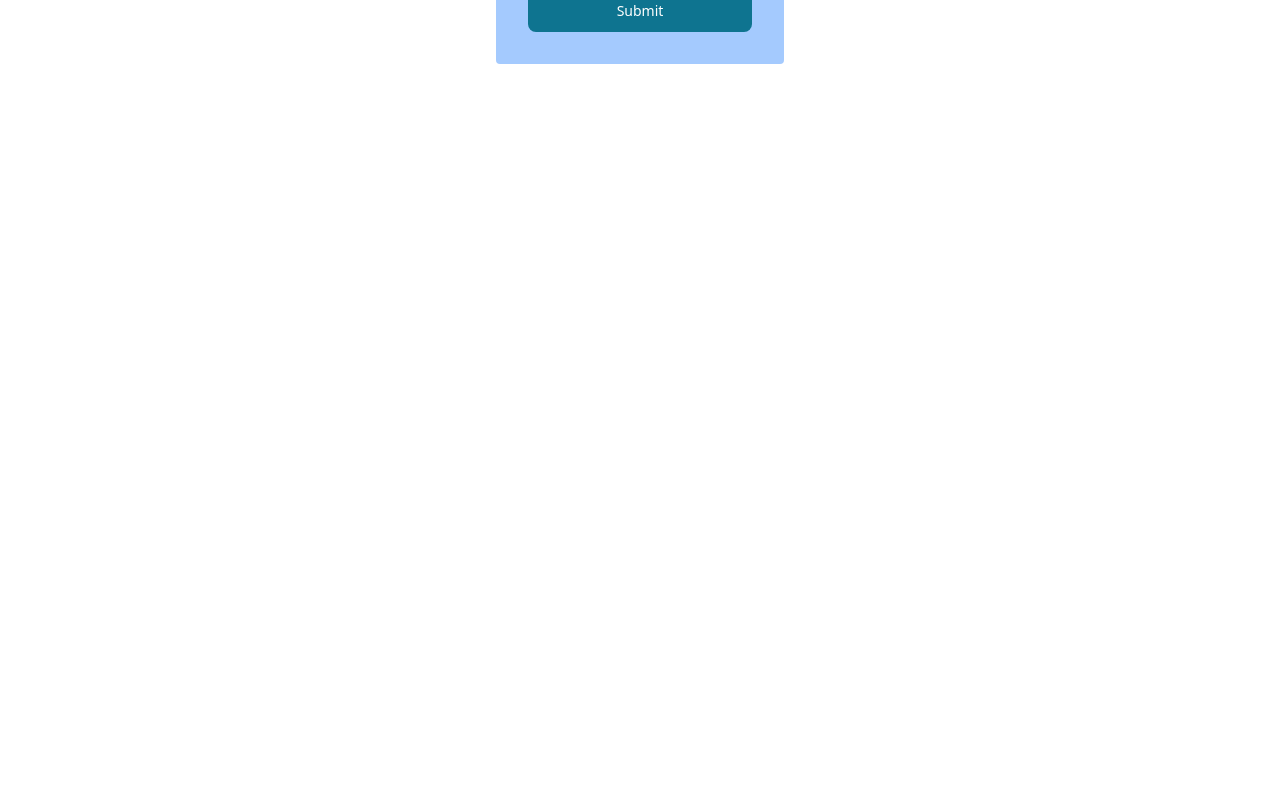
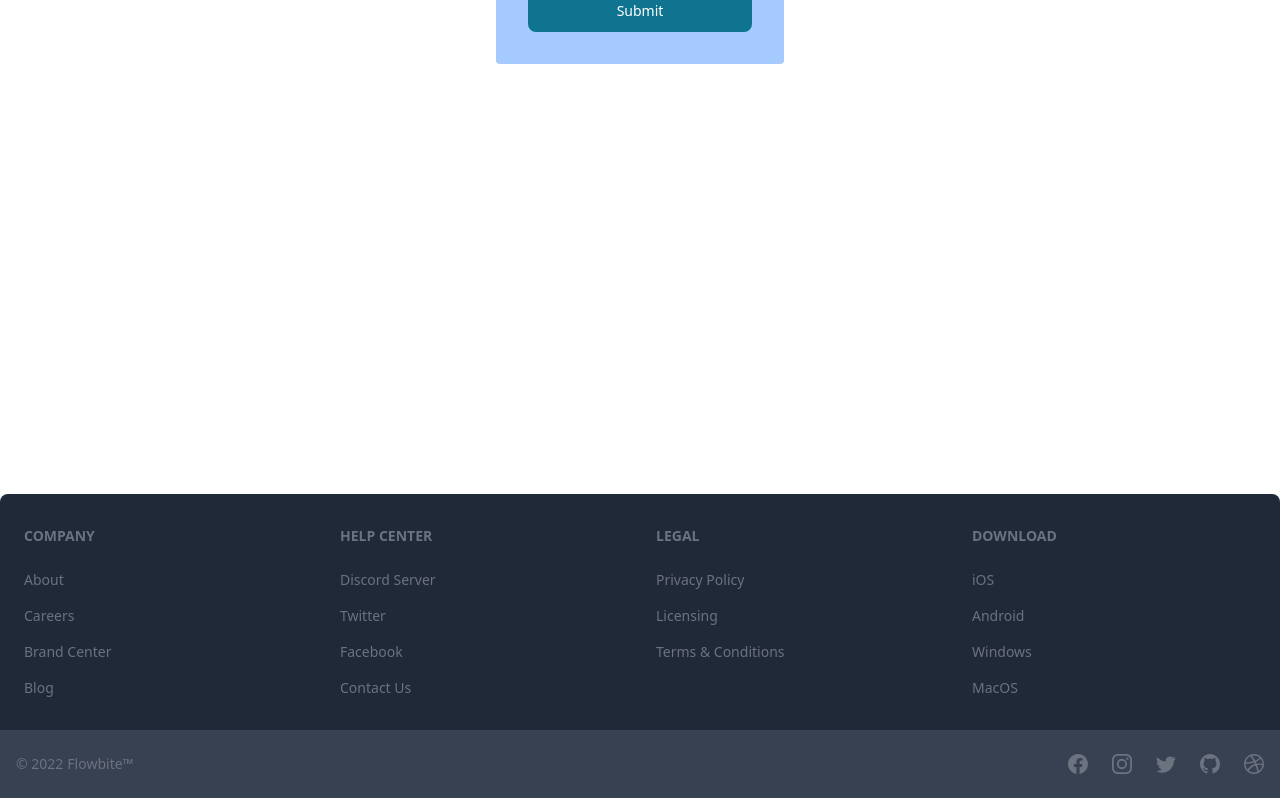
Before and after one commit to BableshAAzad/ecommerce_shopping_app_ui, a React (Vite) app: page /loginForm in a window 1280 px wide. Shown: the part 391-1189 px from the top of the page. Before the commit the page ends 885 px from the top, so only its background shows below. Built offline with nearby package versions, Linux system fonts and the light colour scheme.

Commit message:
footer progress

```diff
--- a/src/app/App.jsx
+++ b/src/app/App.jsx
@@ -1,15 +1,15 @@
 
 import { Outlet } from "react-router-dom"
-import Header from "../components/header/Header.jsx"
+import HeaderComp from "../components/header/HeaderComp.jsx"
+import FooterComp from "../components/footer/FooterComp.jsx"
 
 
 function App() {
   return (
     <div className="dark:bg-slate-900">
-
-      <Header />
+      <HeaderComp />
       <Outlet />
-
+      <FooterComp/>
     </div>
   )
 }
--- /dev/null
+++ b/src/components/footer/FooterComp.jsx
@@ -0,0 +1,62 @@
+import { Footer } from "flowbite-react";
+import { BsDribbble, BsFacebook, BsGithub, BsInstagram, BsTwitter } from "react-icons/bs";
+
+function FooterComp() {
+    return (
+        <div>
+            <Footer bgDark>
+                <div className="w-full">
+                    <div className="grid w-full grid-cols-2 gap-8 px-6 py-8 md:grid-cols-4">
+                        <div>
+                            <Footer.Title title="Company" />
+                            <Footer.LinkGroup col>
+                                <Footer.Link href="#">About</Footer.Link>
+                                <Footer.Link href="#">Careers</Footer.Link>
+                                <Footer.Link href="#">Brand Center</Footer.Link>
+                                <Footer.Link href="#">Blog</Footer.Link>
+                            </Footer.LinkGroup>
+                        </div>
+                        <div>
+                            <Footer.Title title="help center" />
+                            <Footer.LinkGroup col>
+                                <Footer.Link href="#">Discord Server</Footer.Link>
+                                <Footer.Link href="#">Twitter</Footer.Link>
+                                <Footer.Link href="#">Facebook</Footer.Link>
+                                <Footer.Link href="#">Contact Us</Footer.Link>
+                            </Footer.LinkGroup>
+                        </div>
+                        <div>
+                            <Footer.Title title="legal" />
+                            <Footer.LinkGroup col>
+                                <Footer.Link href="#">Privacy Policy</Footer.Link>
+                                <Footer.Link href="#">Licensing</Footer.Link>
+                                <Footer.Link href="#">Terms &amp; Conditions</Footer.Link>
+                            </Footer.LinkGroup>
+                        </div>
+                        <div>
+                            <Footer.Title title="download" />
+                            <Footer.LinkGroup col>
+                                <Footer.Link href="#">iOS</Footer.Link>
+                                <Footer.Link href="#">Android</Footer.Link>
+                                <Footer.Link href="#">Windows</Footer.Link>
+                                <Footer.Link href="#">MacOS</Footer.Link>
+                            </Footer.LinkGroup>
+                        </div>
+                    </div>
+                    <div className="w-full bg-gray-700 px-4 py-6 sm:flex sm:items-center sm:justify-between">
+                        <Footer.Copyright href="#" by="Flowbite™" year={2022} />
+                        <div className="mt-4 flex space-x-6 sm:mt-0 sm:justify-center">
+                            <Footer.Icon href="#" icon={BsFacebook} />
+                            <Footer.Icon href="#" icon={BsInstagram} />
+                            <Footer.Icon href="#" icon={BsTwitter} />
+                            <Footer.Icon href="#" icon={BsGithub} />
+                            <Footer.Icon href="#" icon={BsDribbble} />
+                        </div>
+                    </div>
+                </div>
+            </Footer>
+        </div>
+    )
+}
+
+export default FooterComp
```
Also changed, not shown: src/components/header/HeaderComp.jsx (renamed from src/components/header/Header.jsx).
